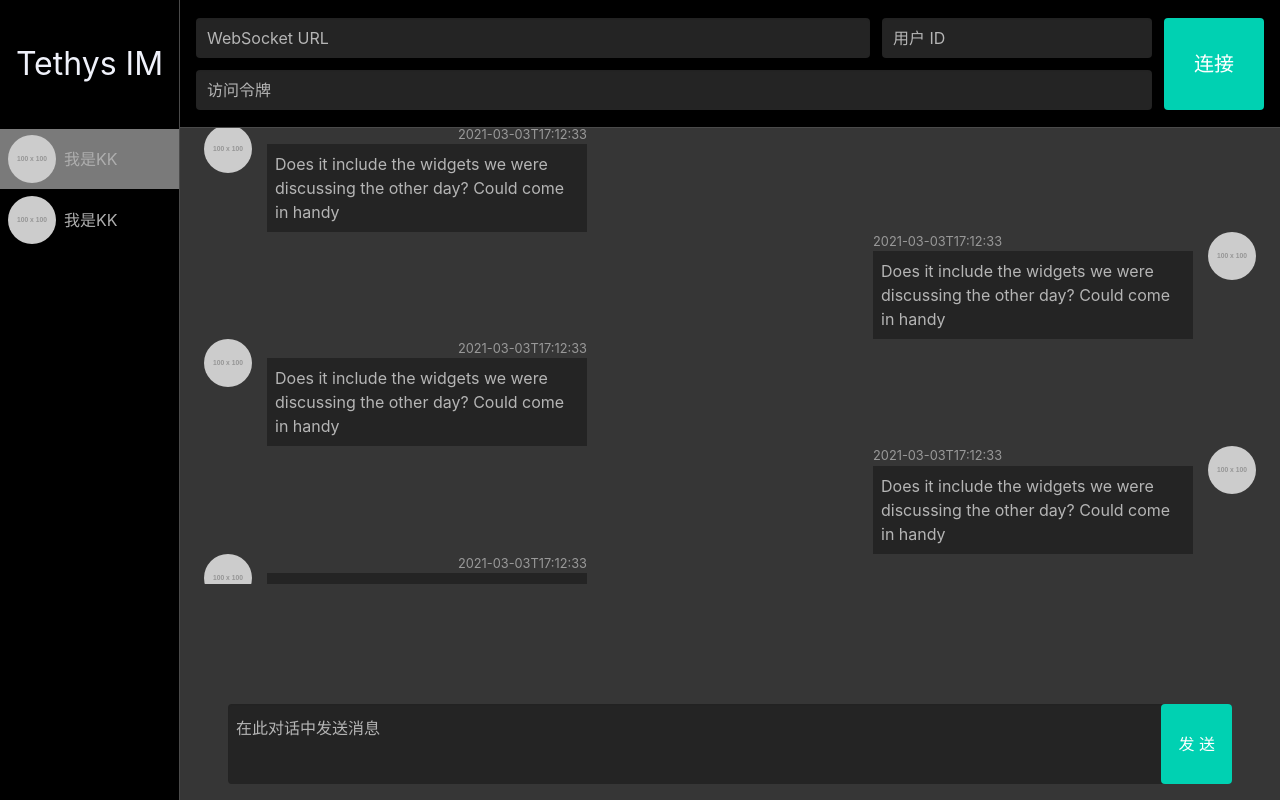
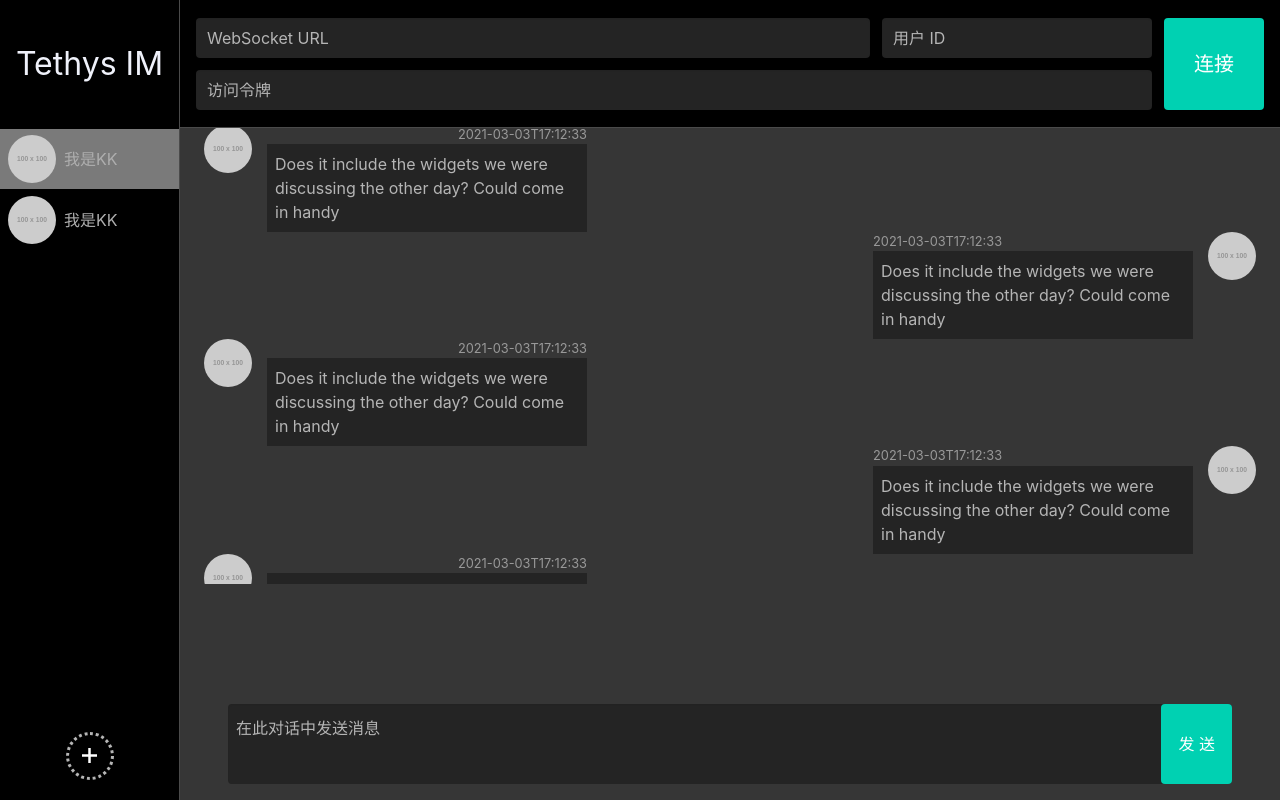
Before and after one commit to chenfeng107/alibaba, a Vue app in the folder tethys-web/: page / in a window 1280 px wide. Built offline with nearby package versions, Linux system fonts and the light colour scheme.

Commit message:
更新样式

```diff
--- a/tethys-web/src/components/ChatSessionList.vue
+++ b/tethys-web/src/components/ChatSessionList.vue
@@ -1,17 +1,30 @@
 <template>
+  <div class="inner-container">
     <div class="session-list">
       <a class="session-item pl-2 is-active">
         <figure class="image is-48x48">
-        <img class="is-rounded" src="https://via.placeholder.com/100?text=KK" />
+          <img
+            class="is-rounded"
+            src="https://via.placeholder.com/100?text=KK"
+          />
         </figure>
         <div class="ml-2">我是KK</div>
       </a>
       <a class="session-item pl-2">
         <figure class="image is-48x48">
-        <img class="is-rounded" src="https://via.placeholder.com/100?text=KK" />
+          <img
+            class="is-rounded"
+            src="https://via.placeholder.com/100?text=KK"
+          />
         </figure>
         <div class="ml-2">我是KK</div>
       </a>
+    </div>
+    <div class="plus-container">
+      <button class="button plus-btn">
+        <i class="iconfont icon-plus has-text-white is-size-5"></i>
+      </button>
+    </div>
   </div>
 </template>
 
@@ -23,8 +36,30 @@ export default defineComponent({
 </script>
 
 <style scoped>
+:inner-var {
+  --plus-container-height: 84px;
+}
+
+.inner-container {
+  display: flex;
+  flex-direction: column;
+  justify-content: space-between;
+  align-items: center;
+  width: 100%;
+  height: calc(100% - var(--chat-top-height));
+}
+
+.inner-container .plus-container {
+  display: flex;
+  justify-content: center;
+  width: 100%;
+  height: var(--plus-container-height);
+  padding-bottom: 20px;
+}
+
 .session-list {
-  height: 100%;
+  width: 100%;
+  height: calc(100% - var(--chat-top-height) - var(--plus-container-height));
   overflow-y: auto;
 }
 
@@ -41,4 +76,12 @@ export default defineComponent({
 .session-item:hover {
   background: var(--grey);
 }
+
+.plus-btn {
+  height: 48px;
+  width: 48px;
+  border: 3px dotted var(--grey-light);
+  border-radius: 50%;
+  background: var(--grey-lighter);
+}
 </style>
```
Lines whose indentation alone changed are shown as unchanged.
